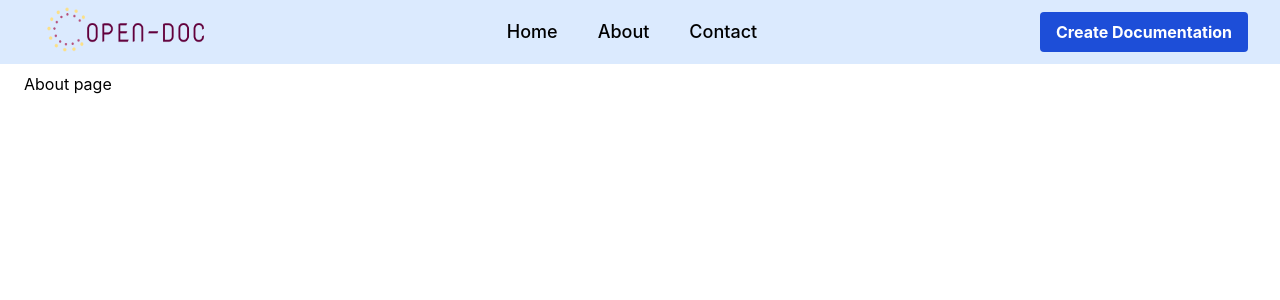
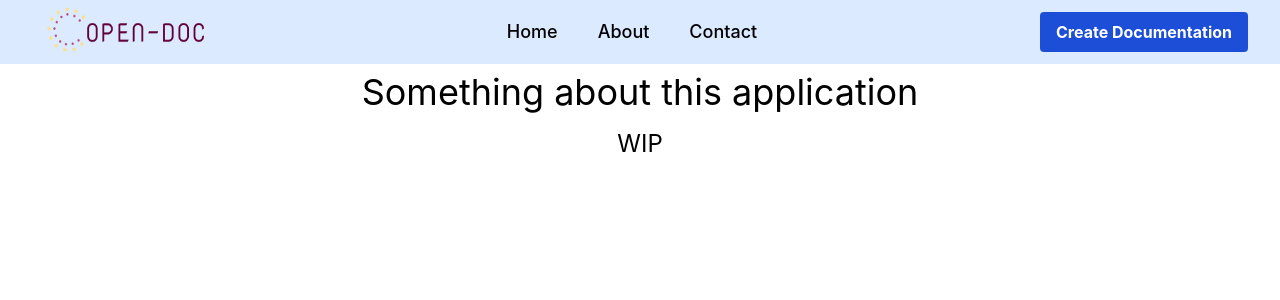
Before and after one commit to Tysiachnyi/open-doc, a React (Create React App) app: page /about in a window 1280 px wide. Shown: the top 300 px of the page. Built offline with nearby package versions, Linux system fonts and the light colour scheme.

Commit message:
Updating About page

```diff
--- a/src/routes/About/About.tsx
+++ b/src/routes/About/About.tsx
@@ -1,6 +1,7 @@
 const About = () => (
-  <div>
-    <h1>About page</h1>
+  <div className="text-center">
+    <h1 className="text-4xl">Something about this application</h1>
+    <h2 className="text-2xl pt-4">WIP</h2>
   </div>
 );
 
--- a/src/routes/Contact/Contact.tsx
+++ b/src/routes/Contact/Contact.tsx
@@ -1,6 +1,6 @@
 const Contact = () => (
   <div>
-    <h1>Contact page</h1>
+    <h1>Nik Tysiachnyi</h1>
   </div>
 );
 
```
